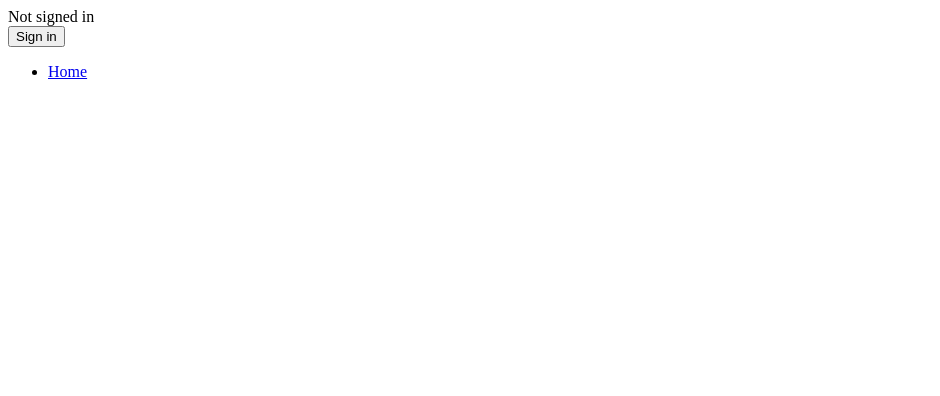
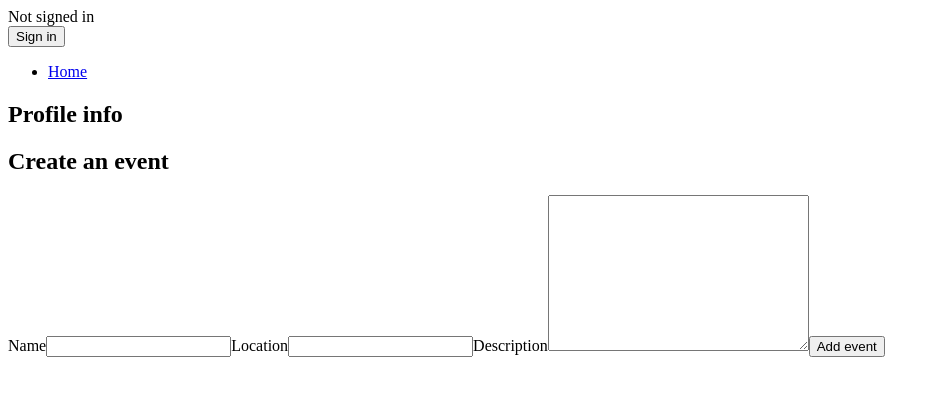
Before and after one commit to MartinCaneda/soclub-app, a Next.js app: page /profile in a window 1280 px wide. Shown: the top 396 px of the page, without its empty margins (0-940 px from the left). Built offline with nearby package versions, Linux system fonts and the light colour scheme; no server answers; the database is empty.

Commit message:
authentication with github tweaked, changed some layout distro

```diff
--- a/package.json
+++ b/package.json
@@ -10,6 +10,7 @@
   },
   "dependencies": {
     "@auth/mongodb-adapter": "^2.6.0",
+    "@react-google-maps/api": "^2.19.3",
     "mongodb": "^6.5.0",
     "mongoose": "^8.3.1",
     "next": "^14.1.4",
--- a/src/components/NavBar/index.js
+++ b/src/components/NavBar/index.js
@@ -10,9 +10,14 @@ export default function NavBar() {
           <Link href="/">Home</Link>
         </li>
         {session && (
-          <li>
-            <Link href="/create-events">Create Events</Link>
-          </li>
+          <ul>
+            <li>
+              <Link href="/profile">Profile</Link>
+            </li>
+            <li>
+              <Link href="/event-map">Map</Link>
+            </li>
+          </ul>
         )}
       </ul>
     </nav>
--- a/src/pages/create-events/index.js
+++ /dev/null
@@ -1,20 +0,0 @@
-import AddEventForm from "@/components/AddEventForm";
-
-export default function CreateEventPage() {
-  async function createEvent(event) {
-    const response = await fetch("/api/events", {
-      method: "POST",
-      headers: { "Content-Type": "application/json" },
-      body: JSON.stringify(event),
-    });
-    if (response.ok) {
-      router.push("/");
-    }
-  }
-  return (
-    <>
-      <h1>Create an event</h1>
-      <AddEventForm onSubmit={createEvent} formName="create-event" />
-    </>
-  );
-}
--- /dev/null
+++ b/src/pages/profile/index.js
@@ -0,0 +1,21 @@
+import AddEventForm from "@/components/AddEventForm";
+
+export default function CreateEventPage() {
+  async function createEvent(event) {
+    const response = await fetch("/api/events", {
+      method: "POST",
+      headers: { "Content-Type": "application/json" },
+      body: JSON.stringify(event),
+    });
+    if (response.ok) {
+      router.push("/");
+    }
+  }
+  return (
+    <>
+      <h2>Profile info</h2>
+      <h2>Create an event</h2>
+      <AddEventForm onSubmit={createEvent} formName="create-event" />
+    </>
+  );
+}
```
Also changed, not shown: 1 other file (tests, documents, lock files or other folders).
